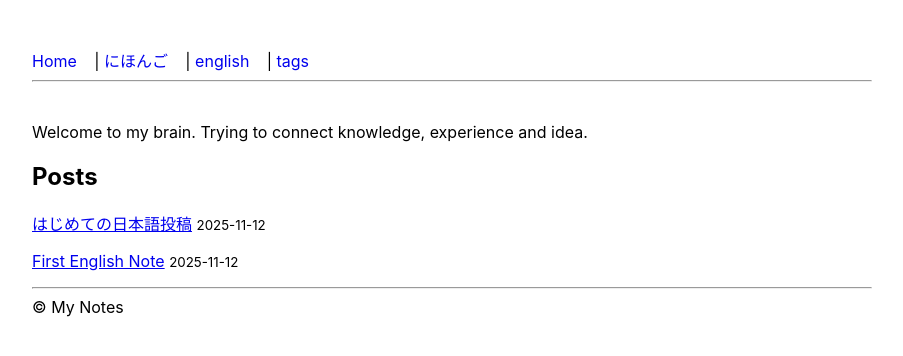
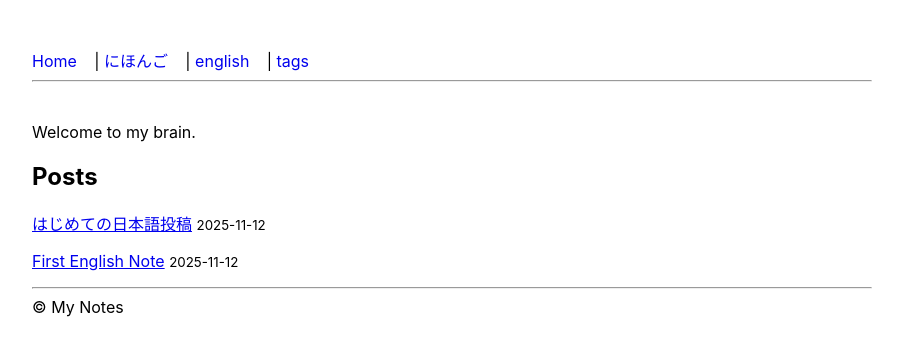
Before and after one commit to tsuredurenarumamani/notes, a Jekyll site: the page built from index.md, in a window 1280 px wide. Shown: the top 356 px of the page, without its empty margins (188-1091 px from the left). Built offline with Jekyll 4.4.1, drawn with Linux system fonts in a browser that asks for light colours.

Commit message:
Update index.md

```diff
--- a/index.md
+++ b/index.md
@@ -3,7 +3,7 @@ layout: default
 title: 徒然なるままに
 ---
 
-Welcome to my brain. Trying to connect knowledge, experience and idea.
+Welcome to my brain.
 
 ## Posts
 {% for post in site.posts %}
```
